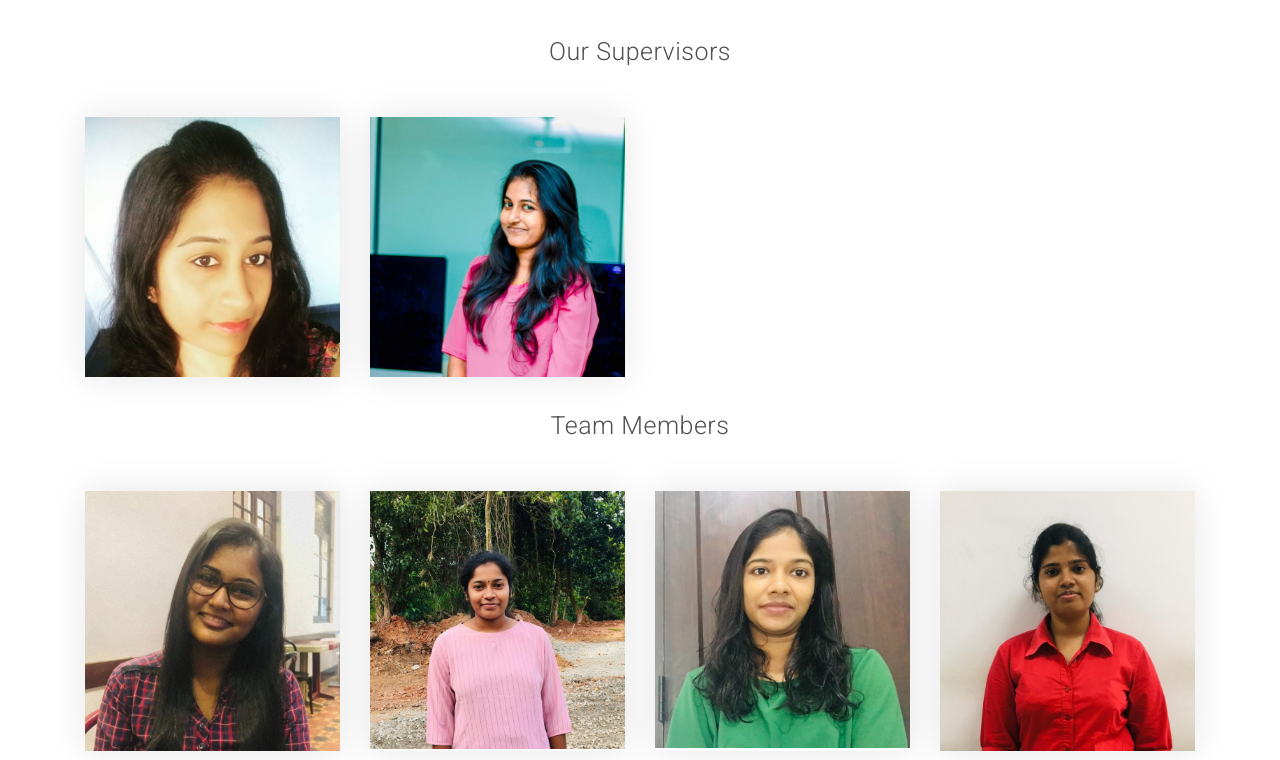
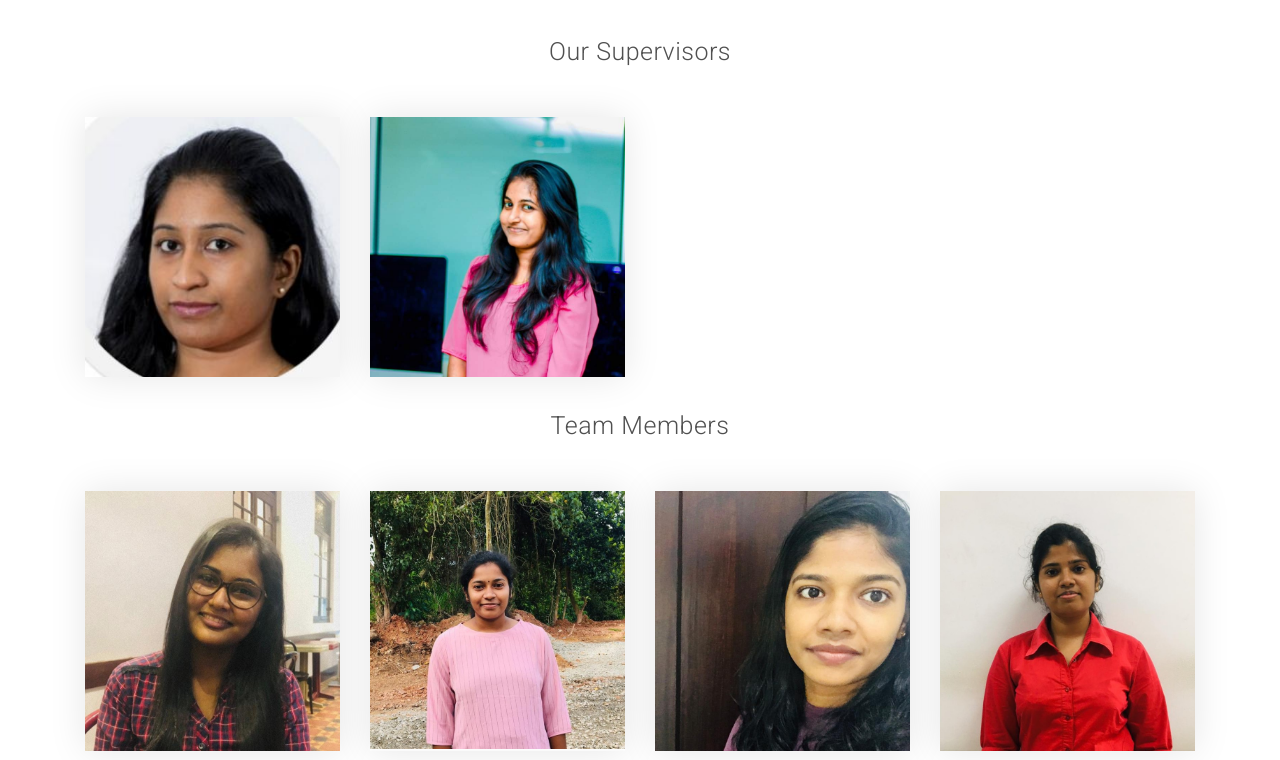
Before and after one commit to Nitharshana1910/epest, a plain HTML site: page index.html in a window 1280 px wide. Shown: the part 3712-4472 px from the top of the page. Drawn offline with nearby package versions, Linux system fonts and the light colour scheme.

Commit message:
Update index.html

```diff
--- a/index.html
+++ b/index.html
@@ -1185,7 +1185,7 @@
         <div class="row">
           <div class="col-md-6 col-md-4 col-lg-3" data-aos="zoom-in" data-aos-delay="100">
             <div class="team-block bottom">
-              <img src="assets/img/team/sanji2.jpeg" class="img-responsive" alt="img">
+              <img src="assets/img/team/sanji3.jpeg" class="img-responsive" alt="img">
               <div class="team-content">
                 <!-- <ul class="list-unstyled">
                   <li><a href="#"><i class="bi bi-facebook"></i></a></li>
@@ -1268,7 +1268,7 @@
 
           <div class="col-md-6 col-md-4 col-lg-3" data-aos="zoom-in" data-aos-delay="300">
             <div class="team-block bottom">
-              <img src="assets/img/team/umai.jpeg" class="img-responsive" alt="img">
+              <img src="assets/img/team/umai1.jpeg" class="img-responsive" alt="img">
               <div class="team-content">
                 <ul class="list-unstyled">
                   <li><a href="#"><i class="bi bi-facebook"></i></a></li>
```
